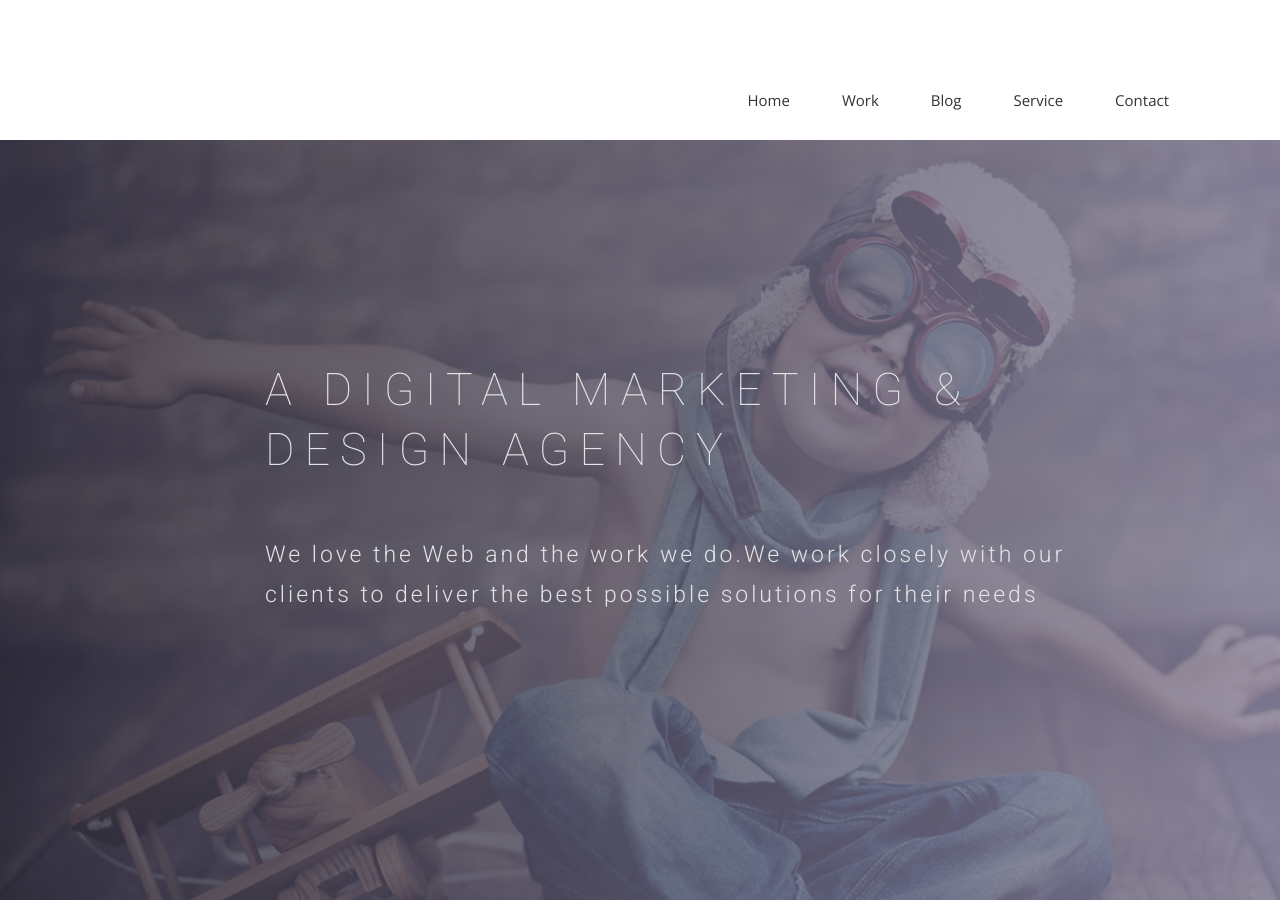
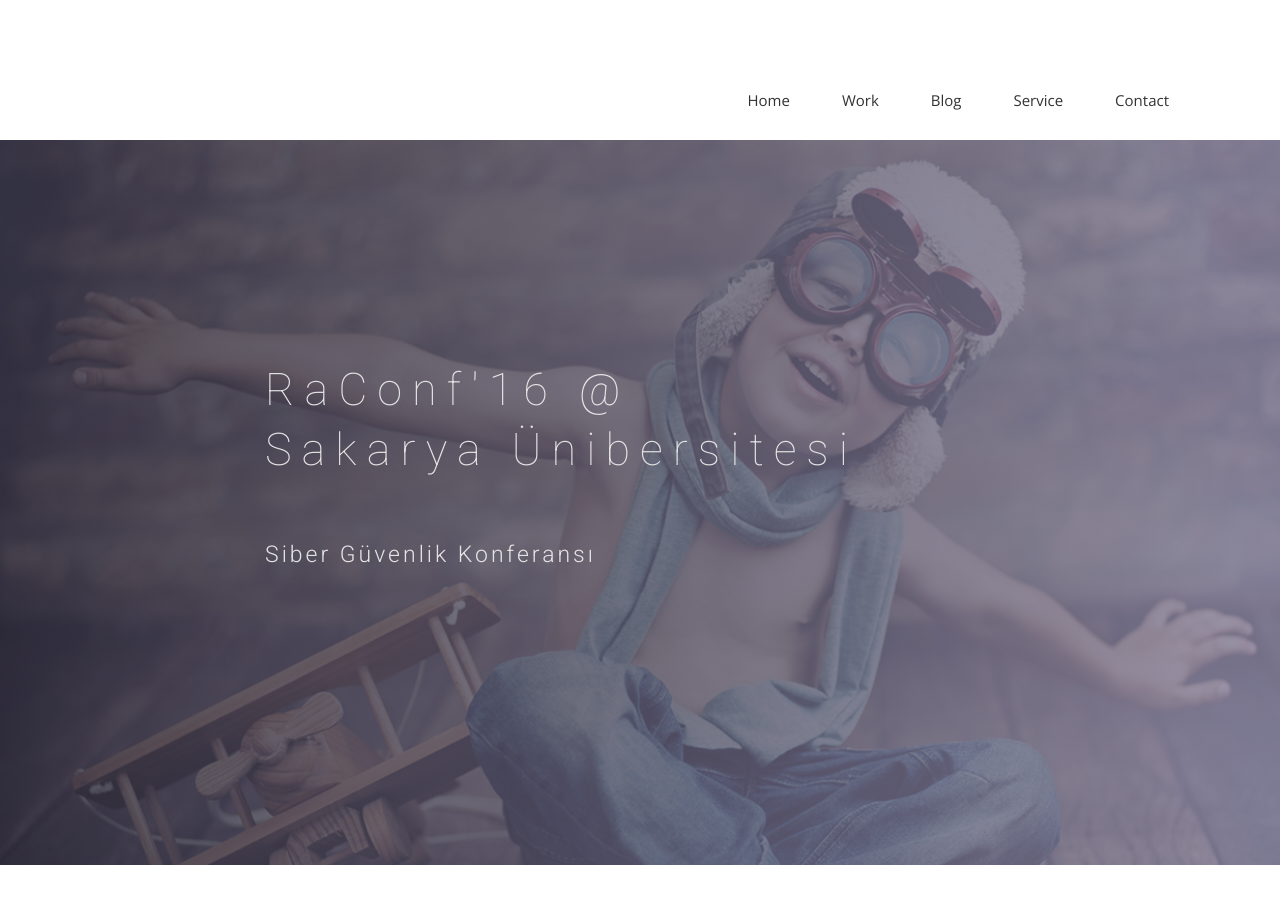
Before and after one commit to bilkamp/bilkamp19.github.io, a Jekyll site: the page built from index.html, in a window 1280 px wide and 900 px high. Built offline with Jekyll 4.4.1, drawn with Linux system fonts in a browser that asks for light colours; nearby versions of some CDN libraries; some web fonts are replaced.

Commit message:
Değişiklikler

```diff
--- a/index.html
+++ b/index.html
@@ -10,8 +10,8 @@
     <div class="row">
       <div class="col-md-10 col-md-offset-2">
         <div class="block">
-          <h1 class="animated fadeInUp">A DIGITAL MARKETING &#38; <br> DESIGN AGENCY</h1>
-          <p class="animated fadeInUp">We love the Web and the work we do.We work closely with our </br> clients to deliver the best possible solutions for their needs</p>
+          <h1 class="animated fadeInUp">RaConf'16 @ <br> Sakarya Ünibersitesi</h1>
+          <p class="animated fadeInUp">Siber Güvenlik Konferansı</p>
         </div>
       </div>
     </div>
```
